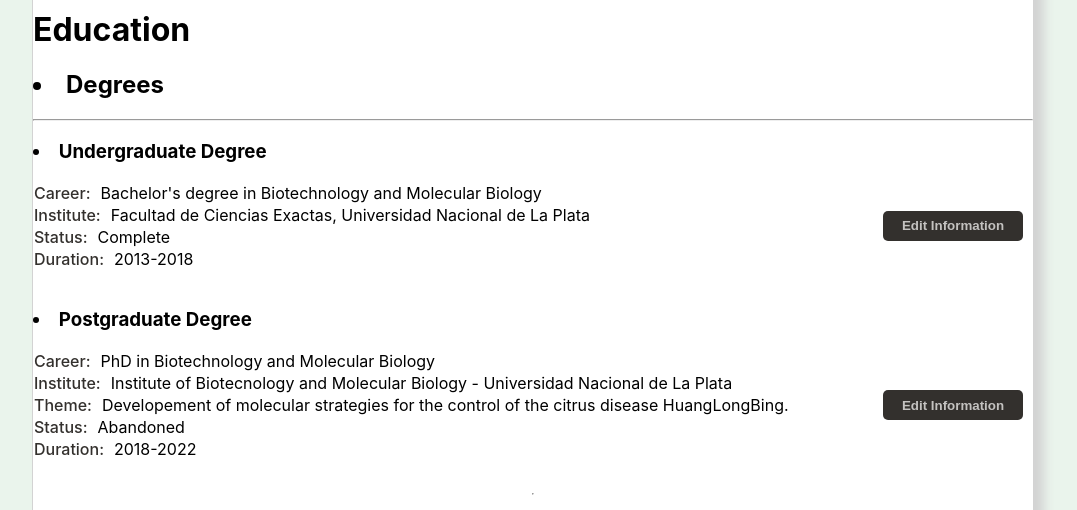
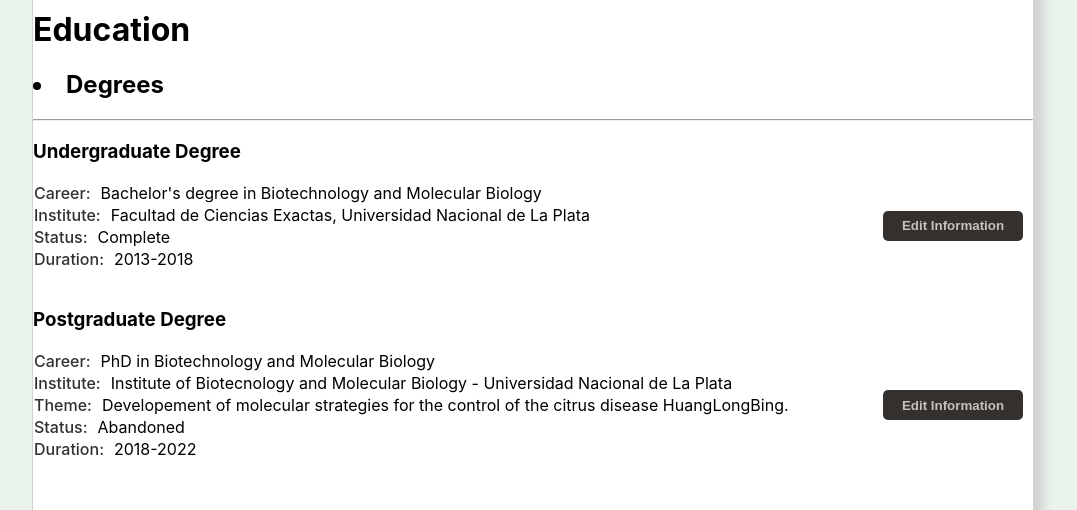
Before and after one commit to VGardella/cv-application, a React (Create React App) app in the folder cv-project/: page / in a window 1280 px wide. Shown: the part 573-1083 px from the top of the page, without its empty margins (107-1184 px from the left). Built offline with nearby package versions, Linux system fonts and the light colour scheme.

Commit message:
fix: parent container div classes

```diff
--- a/cv-project/src/components/education/Degrees.js
+++ b/cv-project/src/components/education/Degrees.js
@@ -19,15 +19,15 @@ export function Degrees() {
         };
 
     return (
-        <div id='degree-container'>
+        <div className='edu-container' id='degree-container'>
             <h2 className='section-title'>Degrees</h2>
             <hr/>
-            <h3 className='section-title'>Undergraduate Degree</h3>
+            <h3 className='subsection-title'>Undergraduate Degree</h3>
                 <div id="bach-container">
                     <BachelorCard values={bachelor} />
                 </div>
             <br />
-            <h3 className='section-title'>Postgraduate Degree</h3>
+            <h3 className='subsection-title'>Postgraduate Degree</h3>
                 <div id="phd-container">
                     <PhdCard values={doctorate} />
                 </div>
```
